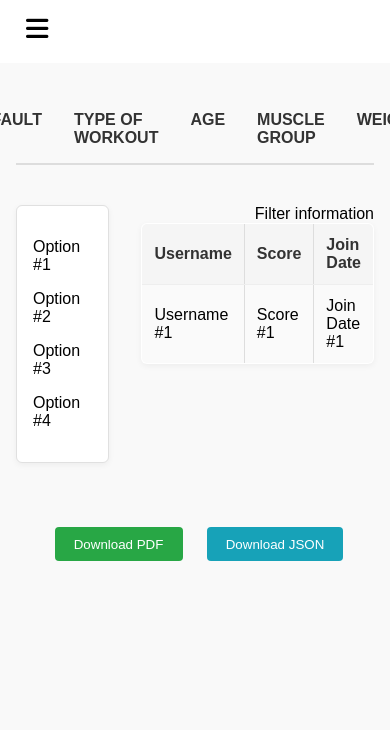
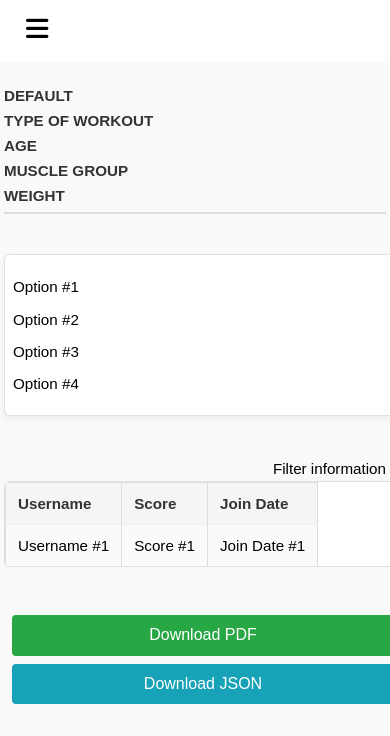
Before and after one commit to Ciornache/Saga-Gym-1804, a website: page SagaGym1804/public/leaderboard.html in a window 390 px wide. Shown: the part 114-850 px from the top of the page. Drawn offline with nearby package versions, Linux system fonts and the light colour scheme; no server answers; a web font is replaced by a local one.

Commit message:
Fixed some responsive issues

```diff
--- a/SagaGym1804/public/styles/leaderboard.css
+++ b/SagaGym1804/public/styles/leaderboard.css
@@ -346,3 +346,81 @@
 #filter-info {
   align-self: flex-end;
 }
+
+@media (max-width: 900px) {
+  .lead-container {
+    flex-direction: column;
+    gap: 1.5rem;
+    align-items: stretch;
+  }
+  .criteria-options {
+    width: 100%;
+    margin-bottom: 1rem;
+  }
+  .leaderboard {
+    width: 100%;
+    min-width: 0;
+  }
+}
+
+@media (max-width: 600px) {
+  .main-container {
+    padding: 1rem 0.25rem;
+  }
+  .lead-criterias {
+    flex-direction: column;
+    gap: 0.5rem;
+    font-size: 0.95rem;
+    padding: 0.5rem 0;
+  }
+  .criteria-options {
+    padding: 0.5rem;
+    font-size: 0.95rem;
+  }
+  .criteria-group h3 {
+    font-size: 0.95rem;
+  }
+  .criteria-options .option {
+    font-size: 0.9rem;
+    padding: 0.5rem 0.6rem;
+  }
+  .lead-buttons-container {
+    flex-direction: column;
+    gap: 0.5rem;
+    margin-top: 1rem;
+    padding-bottom: 1rem;
+  }
+  .lead-buttons-container button {
+    width: 100%;
+    font-size: 1rem;
+    padding: 0.7rem 0.5rem;
+  }
+  .table-container {
+    overflow-x: auto;
+    width: 100vw;
+    padding: 0;
+  }
+  .leaderboard {
+    min-width: 500px;
+    font-size: 0.95rem;
+  }
+  #filter-info {
+    font-size: 0.95rem;
+    padding: 0.25rem 0.5rem;
+  }
+}
+
+@media (max-width: 600px) {
+  .table-container {
+    overflow-x: auto;
+    width: 100vw;
+    max-width: 100vw;
+    padding: 0;
+  }
+  .leaderboard {
+    display: block;
+    min-width: 500px;
+    width: max-content;
+    font-size: 0.95rem;
+  }
+}
```
Also changed, not shown: SagaGym1804/public/stats.html (+0 -16 lines).
